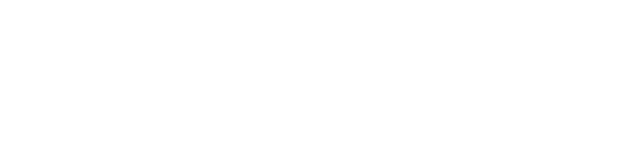
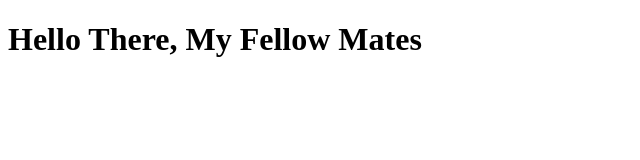
Before and after one commit to Jadu07/plasma, a plain HTML site: page index.html in a window 1280 px wide. Shown: the whole page, without its empty margins (0-640 px from the left). Drawn offline with Linux system fonts and the light colour scheme.

Commit message:
added fello mates

```diff
--- a/index.html
+++ b/index.html
@@ -4,8 +4,9 @@
     <meta charset="UTF-8">
     <meta name="viewport" content="width=device-width, initial-scale=1.0">
     <title>Document</title>
+
 </head>
 <body>
-
+    <h1> Hello There, My Fellow Mates</h1>
 </body>
 </html>
```
